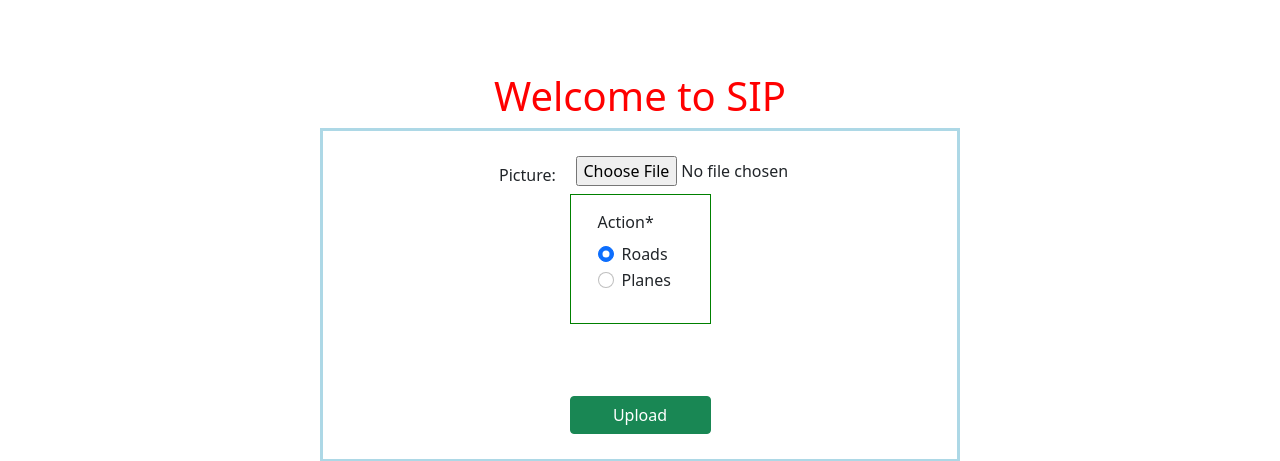
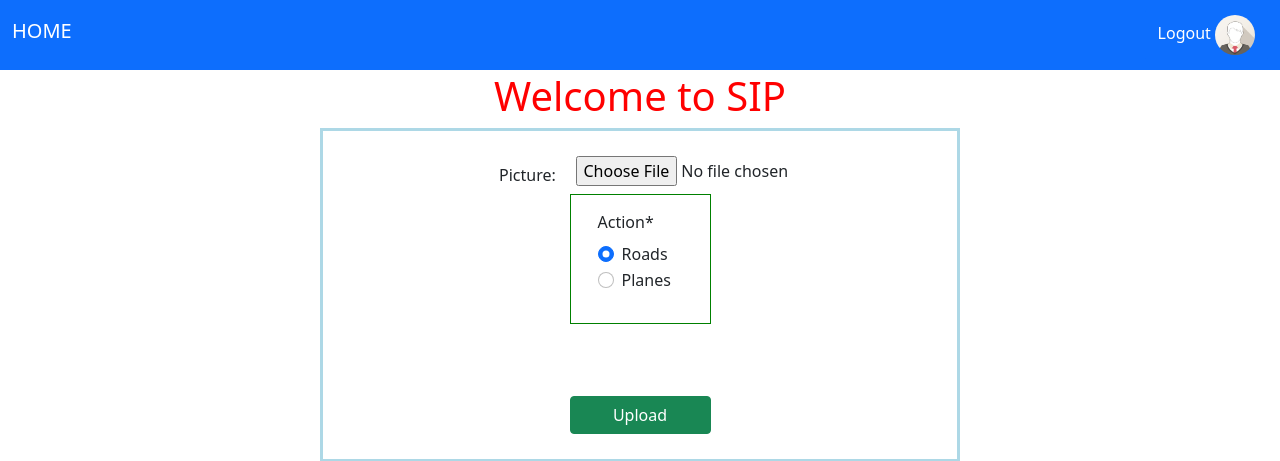
Before and after one commit to jjbhatewara/AMRYProject, a Django app: page /home in a window 1280 px wide. Shown: the top 461 px of the page. Run offline with Django 3.2, Linux system fonts and the light colour scheme; the first user in the database is signed in; some libraries are stand-ins or nearby versions.

Commit message:
simple nav done

```diff
--- a/AMRY/settings.py
+++ b/AMRY/settings.py
@@ -16,6 +16,7 @@ from pathlib import Path
 BASE_DIR = Path(__file__).resolve().parent.parent
 
 LOGIN_URL = '/'
+LOGOUT_REDIRECT_URL = '/'
 
 # Quick-start development settings - unsuitable for production
 # See https://docs.djangoproject.com/en/3.2/howto/deployment/checklist/
--- a/app/templates/index.html
+++ b/app/templates/index.html
@@ -1,6 +1,7 @@
 <!DOCTYPE html>
 {% load crispy_forms_tags %}
 {% load static %}
+
     <link href="{% static 'css/bootstrap.min.css' %}" rel="stylesheet">
 <html lang="en">
 <head>
@@ -20,6 +21,22 @@
     {% endif %}
 </head>
 <body>
+    <nav class="navbar  fixed-top navbar-dark bg-primary">
+        <div class="container-fluid">
+            <h3 class="navbar-brand">HOME</h3>
+            <form class="d-flex">
+                <a href="{% url 'logout' %}">
+                <button class="btn btn-primary" >
+                    <span > Logout</span>
+                    <img src="static\images\img_avatar1.png" alt="Avatar Logo" style="width:40px;" class="rounded-pill">
+                </button>
+                </a>
+          </form>
+        </div>
+      </nav>
+
+
+    <!-- {% block navbar %} -->
     <br><br><br>
     <h1 style="text-align: center; color: red; " >Welcome to SIP</h1>
     <div class="container" style="margin: auto; width: 50%; border: 3px solid lightblue; padding: 15px;" >
@@ -48,7 +65,7 @@
 
     </div>
 
-
+    <!-- {% endblock navbar %} -->
 </body>
 </html>
 
```
Also changed, not shown: app/templates/base.html (+15 -0 lines), app/static/images/img_avatar1.png (added), db.sqlite3.
